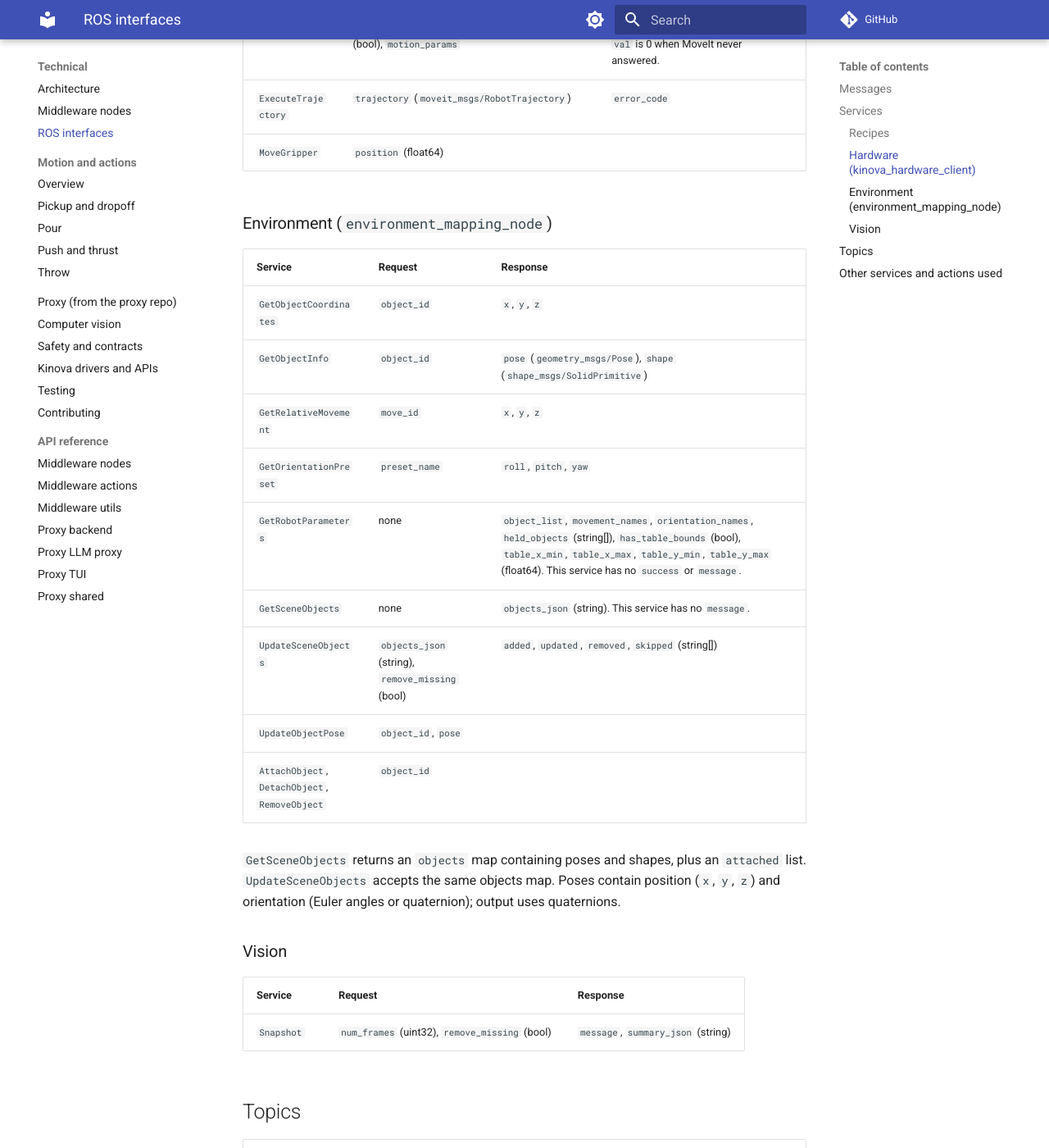
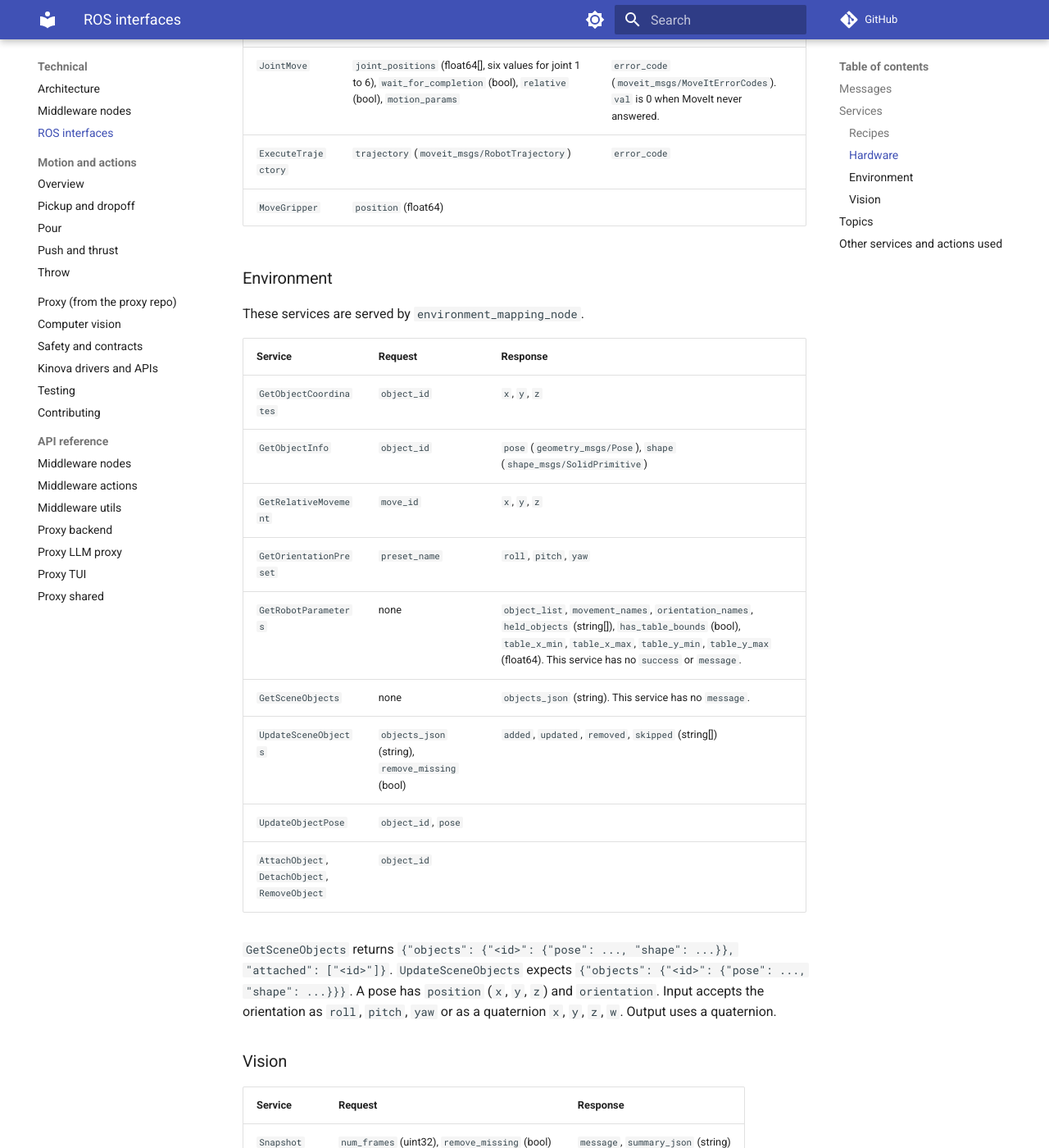
Before and after one commit to Jeremy-Allan/ROS2-middleware, an MkDocs documentation site: the page built from docs/technical/ros-interfaces.md, in a window 1280 px wide and 1400 px high, scrolled down 1258 px. Shown: the whole window at 82% size. Built offline with MkDocs 1.6.1 and Material for MkDocs 9.7.7, drawn with Linux system fonts in a browser that asks for light colours; comment, search, counter and statistics services are not loaded; some of the changed text lies outside the part shown.

Commit message:
Update ros-interfaces.md

```diff
--- a/docs/technical/ros-interfaces.md
+++ b/docs/technical/ros-interfaces.md
@@ -1,6 +1,6 @@
 # ROS interfaces
 
-Reference for middleware messages, services, topics and external ROS 2 interfaces.
+This page lists the interfaces of the middleware: the services and messages defined in `kinova_interfaces`, and the topics, actions and external services the nodes use.
 
 ## Messages
 
@@ -20,7 +20,9 @@
 |---|---|---|
 | `ExecuteRecipe` | `recipe_json` (string) | `message` |
 
-### Hardware (`kinova_hardware_client`)
+### Hardware
+
+These services are served by `kinova_hardware_client`.
 
 | Service | Request | Response |
 |---|---|---|
@@ -31,7 +33,9 @@
 | `ExecuteTrajectory` | `trajectory` (`moveit_msgs/RobotTrajectory`) | `error_code` |
 | `MoveGripper` | `position` (float64) | |
 
-### Environment (`environment_mapping_node`)
+### Environment
+
+These services are served by `environment_mapping_node`.
 
 | Service | Request | Response |
 |---|---|---|
@@ -45,7 +49,7 @@
 | `UpdateObjectPose` | `object_id`, `pose` | |
 | `AttachObject`, `DetachObject`, `RemoveObject` | `object_id` | |
 
-`GetSceneObjects` returns an `objects` map containing poses and shapes, plus an `attached` list. `UpdateSceneObjects` accepts the same objects map. Poses contain position (`x`, `y`, `z`) and orientation (Euler angles or quaternion); output uses quaternions.
+`GetSceneObjects` returns `{"objects": {"<id>": {"pose": ..., "shape": ...}}, "attached": ["<id>"]}`. `UpdateSceneObjects` expects `{"objects": {"<id>": {"pose": ..., "shape": ...}}}`. A pose has `position` (`x`, `y`, `z`) and `orientation`. Input accepts the orientation as `roll`, `pitch`, `yaw` or as a quaternion `x`, `y`, `z`, `w`. Output uses a quaternion.
 
 ### Vision
 
```
